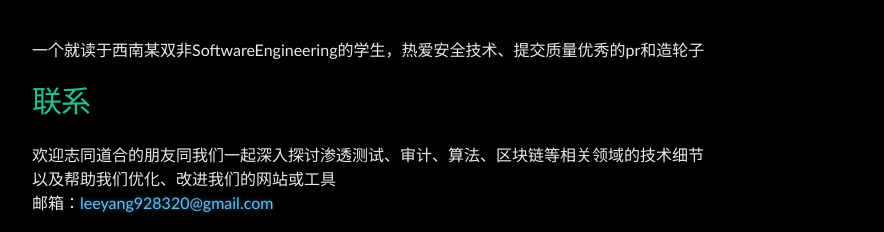
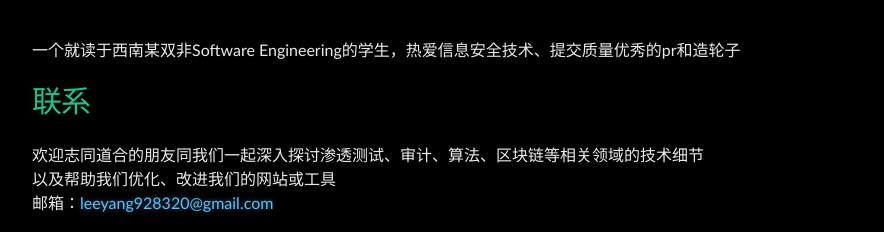
Before and after one commit to Leeyangee/leeyangee.github.io, a Jekyll site: the page built from about.md, in a window 1280 px wide, cut to the strip 439-923 px from the top of the page. Shown: the top 232 px of the strip, without its empty margins (160-1044 px from the left). Built offline with Jekyll 4.4.1, drawn with Linux system fonts in a browser that asks for light colours.

Commit message:
Update about.md

```diff
--- a/about.md
+++ b/about.md
@@ -3,7 +3,7 @@ layout: page
 title: 关于
 ---
 
-一个就读于西南某双非SoftwareEngineering的学生，热爱安全技术、提交质量优秀的pr和造轮子
+一个就读于西南某双非Software Engineering的学生，热爱信息安全技术、提交质量优秀的pr和造轮子
 
 # [](#header-1)联系
 
```
